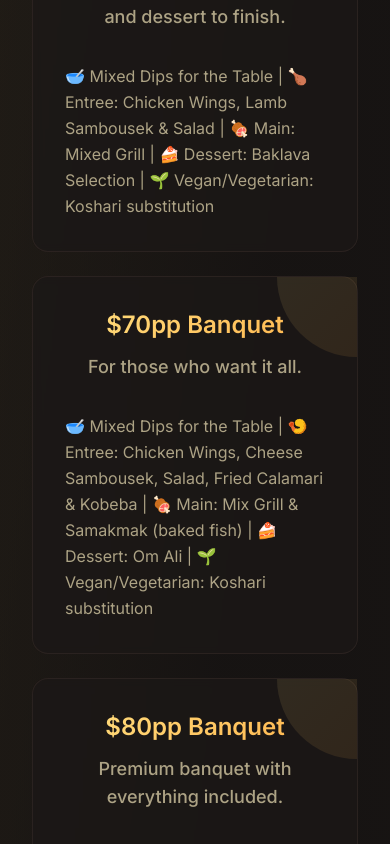
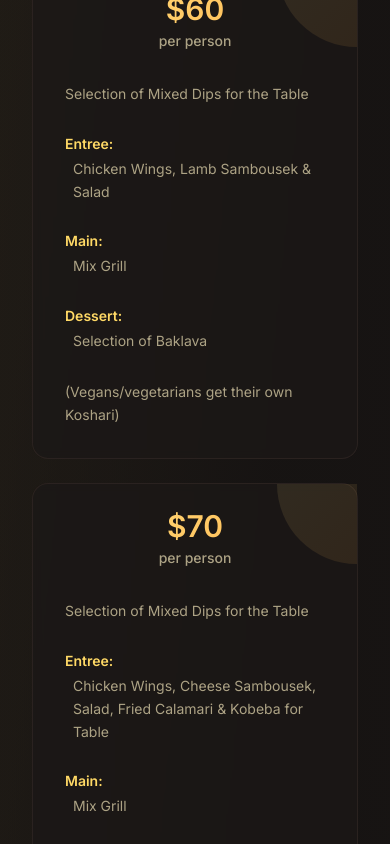
Before and after one commit to michaelyoussef396/cairo-clone-exact, a React (Vite) app: page /menu in a window 390 px wide. Shown: the part 3760-4604 px from the top of the page. Built offline with nearby package versions, Linux system fonts and the light colour scheme; no server answers; the HTML template or start-up script is replaced by a standard one.

Commit message:
Update banquet packages for mobile

```diff
--- a/src/pages/FunctionRoom.tsx
+++ b/src/pages/FunctionRoom.tsx
@@ -15,47 +15,51 @@ import mainDish2 from '@/assets/main-dish-2.webp';
 const FunctionRoom = () => {
   const banquetPackages = [
     {
-      price: "$55pp",
-      title: "Simple, authentic, and satisfying.",
+      price: "$55",
+      perPerson: "per person",
       items: [
-        "🥣 Mixed Dips for the Table",
-        "🍗 Entree: Chicken Wings & Salads",
-        "🍖 Main: Mixed Grill",
-        "🌱 Vegan/Vegetarian: Koshari substitution"
+        { label: "Selection of Mixed Dips for the Table" },
+        { label: "Entree", value: "Chicken Wing & Salad" },
+        { label: "Main", value: "Mix Grill" },
+        { label: "(Vegans/vegetarians get their own Koshari)" }
       ]
     },
     {
-      price: "$60pp",
-      title: "A step up with extra flavour and dessert to finish.",
+      price: "$60",
+      perPerson: "per person",
       items: [
-        "🥣 Mixed Dips for the Table",
-        "🍗 Entree: Chicken Wings, Lamb Sambousek & Salad",
-        "🍖 Main: Mixed Grill",
-        "🍰 Dessert: Baklava Selection",
-        "🌱 Vegan/Vegetarian: Koshari substitution"
+        { label: "Selection of Mixed Dips for the Table" },
+        { label: "Entree", value: "Chicken Wings, Lamb Sambousek & Salad" },
+        { label: "Main", value: "Mix Grill" },
+        { label: "Dessert", value: "Selection of Baklava" },
+        { label: "(Vegans/vegetarians get their own Koshari)" }
       ]
     },
     {
-      price: "$70pp",
-      title: "For those who want it all.",
+      price: "$70",
+      perPerson: "per person",
       items: [
-        "🥣 Mixed Dips for the Table",
-        "🍤 Entree: Chicken Wings, Cheese Sambousek, Salad, Fried Calamari & Kobeba",
-        "🍖 Main: Mix Grill & Samakmak (baked fish)",
-        "🍰 Dessert: Om Ali",
-        "🌱 Vegan/Vegetarian: Koshari substitution"
+        { label: "Selection of Mixed Dips for the Table" },
+        { label: "Entree", value: "Chicken Wings, Cheese Sambousek, Salad, Fried Calamari & Kobeba for Table" },
+        { label: "Main", value: "Mix Grill" },
+        { label: "", value: "Samakmak" },
+        { label: "Dessert", value: "Om Ali" },
+        { label: "(Vegans/vegetarians get their own Koshari)" }
       ]
     },
     {
-      price: "$80pp",
-      title: "Premium banquet with everything included.",
+      price: "$80",
+      perPerson: "per person",
       items: [
-        "🥣 Mixed Dips for the Table",
-        "🍗 Entree: Chicken Wings, Sambousek & Salad",
-        "🍖 Main: Grilled Seafood, Mix Grill, & Macarona Bechamel",
-        "🍰 Desserts: Baklava, Om Ali",
-        "☕ Tea or Coffee included",
-        "🌱 Vegan/Vegetarian: Koshari substitution"
+        { label: "Selection of Mixed Dips for the Table" },
+        { label: "Entree", value: "Chicken Wings, Sambousek & Salad" },
+        { label: "Main", value: "Grilled Seafood" },
+        { label: "", value: "Mix Grill" },
+        { label: "", value: "Macarona Bechamel" },
+        { label: "Dessert", value: "Selection of Baklava" },
+        { label: "", value: "Om Ali" },
+        { label: "", value: "Tea or Coffee" },
+        { label: "(Vegans/vegetarians get their own Koshari)" }
       ]
     }
   ];
@@ -204,39 +208,46 @@ const FunctionRoom = () => {
             </h2>
             <div className="w-32 h-1 bg-gradient-gold mx-auto rounded-full mb-6"></div>
             <p className="text-lg md:text-xl text-muted-foreground max-w-3xl mx-auto leading-relaxed">
-              Curated dining experiences for every celebration, ideal for birthdays, engagements, and group bookings.
+              Perfect for groups and special occasions. Minimum 8 people. 48-hour advance booking required.
             </p>
           </div>
 
-          <div className="grid md:grid-cols-2 lg:grid-cols-4 gap-6 lg:gap-8">
+          <div className="grid grid-cols-1 md:grid-cols-2 lg:grid-cols-4 gap-6 lg:gap-8">
             {banquetPackages.map((pkg, index) => (
               <div
                 key={index}
-                className="group relative bg-card/80 backdrop-blur-sm rounded-2xl p-8 border border-border/50 hover:border-primary/50 transition-all duration-500 hover:scale-105 hover:shadow-2xl hover:shadow-primary/20"
+                className="group relative bg-card/80 backdrop-blur-sm rounded-2xl p-6 md:p-8 border border-border/50 hover:border-primary/50 transition-all duration-500 hover:scale-105 hover:shadow-2xl hover:shadow-primary/20"
               >
                 {/* Decorative corner accent */}
                 <div className="absolute top-0 right-0 w-20 h-20 bg-gradient-gold opacity-10 rounded-bl-full"></div>
 
-                <div className="text-center mb-8 relative z-10">
-                  <div className="text-4xl md:text-5xl font-bold egyptian-gold mb-3 group-hover:scale-110 transition-transform duration-300">
+                <div className="text-center mb-6 md:mb-8 relative z-10">
+                  <div className="text-3xl md:text-4xl lg:text-5xl font-bold egyptian-gold mb-1 group-hover:scale-110 transition-transform duration-300">
                     {pkg.price}
                   </div>
-                  <p className="text-muted-foreground font-medium text-lg">{pkg.title}</p>
+                  <p className="text-muted-foreground font-medium text-sm md:text-base">{pkg.perPerson}</p>
                 </div>
 
-                <div className="space-y-4">
+                <div className="space-y-3 md:space-y-4">
                   {pkg.items.map((item, itemIndex) => (
                     <div
                       key={itemIndex}
-                      className="flex items-start gap-3 p-2 rounded-lg hover:bg-primary/5 transition-colors duration-300"
-                      style={{ animationDelay: `${itemIndex * 0.1}s` }}
+                      className="p-2 rounded-lg hover:bg-primary/5 transition-colors duration-300"
                     >
-                      <span className="text-2xl flex-shrink-0 group-hover:scale-125 transition-transform duration-300">
-                        {item.split(' ')[0]}
-                      </span>
-                      <span className="text-muted-foreground leading-relaxed">
-                        {item.substring(item.indexOf(' ') + 1)}
-                      </span>
+                      {item.label && !item.value && (
+                        <p className="text-muted-foreground leading-relaxed text-sm md:text-base">
+                          {item.label}
+                        </p>
+                      )}
+                      {item.label && item.value && (
+                        <div>
+                          <p className="font-semibold text-primary text-sm md:text-base mb-1">{item.label}:</p>
+                          <p className="text-muted-foreground leading-relaxed text-sm md:text-base pl-2">{item.value}</p>
+                        </div>
+                      )}
+                      {!item.label && item.value && (
+                        <p className="text-muted-foreground leading-relaxed text-sm md:text-base pl-2">{item.value}</p>
+                      )}
                     </div>
                   ))}
                 </div>
--- a/src/pages/NewMenu.tsx
+++ b/src/pages/NewMenu.tsx
@@ -59,24 +59,52 @@ const NewMenu = () => {
 
   const banquetOptions = [
     {
-      title: "$55pp Banquet",
-      price: "Simple, authentic, and satisfying.",
-      description: "🥣 Mixed Dips for the Table | 🍗 Entree: Chicken Wings & Salads | 🍖 Main: Mixed Grill | 🌱 Vegan/Vegetarian: Koshari substitution"
+      price: "$55",
+      perPerson: "per person",
+      items: [
+        { label: "Selection of Mixed Dips for the Table" },
+        { label: "Entree", value: "Chicken Wing & Salad" },
+        { label: "Main", value: "Mix Grill" },
+        { label: "(Vegans/vegetarians get their own Koshari)" }
+      ]
     },
     {
-      title: "$60pp Banquet",
-      price: "A step up with extra flavour and dessert to finish.",
-      description: "🥣 Mixed Dips for the Table | 🍗 Entree: Chicken Wings, Lamb Sambousek & Salad | 🍖 Main: Mixed Grill | 🍰 Dessert: Baklava Selection | 🌱 Vegan/Vegetarian: Koshari substitution"
+      price: "$60",
+      perPerson: "per person",
+      items: [
+        { label: "Selection of Mixed Dips for the Table" },
+        { label: "Entree", value: "Chicken Wings, Lamb Sambousek & Salad" },
+        { label: "Main", value: "Mix Grill" },
+        { label: "Dessert", value: "Selection of Baklava" },
+        { label: "(Vegans/vegetarians get their own Koshari)" }
+      ]
     },
     {
-      title: "$70pp Banquet",
-      price: "For those who want it all.",
-      description: "🥣 Mixed Dips for the Table | 🍤 Entree: Chicken Wings, Cheese Sambousek, Salad, Fried Calamari & Kobeba | 🍖 Main: Mix Grill & Samakmak (baked fish) | 🍰 Dessert: Om Ali | 🌱 Vegan/Vegetarian: Koshari substitution"
+      price: "$70",
+      perPerson: "per person",
+      items: [
+        { label: "Selection of Mixed Dips for the Table" },
+        { label: "Entree", value: "Chicken Wings, Cheese Sambousek, Salad, Fried Calamari & Kobeba for Table" },
+        { label: "Main", value: "Mix Grill" },
+        { label: "", value: "Samakmak" },
+        { label: "Dessert", value: "Om Ali" },
+        { label: "(Vegans/vegetarians get their own Koshari)" }
+      ]
     },
     {
-      title: "$80pp Banquet",
-      price: "Premium banquet with everything included.",
-      description: "🥣 Mixed Dips for the Table | 🍗 Entree: Chicken Wings, Sambousek & Salad | 🍖 Main: Grilled Seafood, Mix Grill, & Macarona Bechamel | 🍰 Desserts: Baklava, Om Ali | ☕ Tea or Coffee included | 🌱 Vegan/Vegetarian: Koshari substitution"
+      price: "$80",
+      perPerson: "per person",
+      items: [
+        { label: "Selection of Mixed Dips for the Table" },
+        { label: "Entree", value: "Chicken Wings, Sambousek & Salad" },
+        { label: "Main", value: "Grilled Seafood" },
+        { label: "", value: "Mix Grill" },
+        { label: "", value: "Macarona Bechamel" },
+        { label: "Dessert", value: "Selection of Baklava" },
+        { label: "", value: "Om Ali" },
+        { label: "", value: "Tea or Coffee" },
+        { label: "(Vegans/vegetarians get their own Koshari)" }
+      ]
     }
   ];
 
@@ -186,20 +214,40 @@ const NewMenu = () => {
             {banquetOptions.map((option, index) => (
               <div
                 key={index}
-                className="group relative bg-card/80 backdrop-blur-sm rounded-2xl p-8 border border-border/50 hover:border-primary/50 transition-all duration-500 hover:scale-105 hover:shadow-2xl hover:shadow-primary/20"
+                className="group relative bg-card/80 backdrop-blur-sm rounded-2xl p-6 md:p-8 border border-border/50 hover:border-primary/50 transition-all duration-500 hover:scale-105 hover:shadow-2xl hover:shadow-primary/20"
               >
                 {/* Decorative corner accent */}
                 <div className="absolute top-0 right-0 w-20 h-20 bg-gradient-gold opacity-10 rounded-bl-full"></div>
 
-                <div className="text-center mb-8 relative z-10">
-                  <div className="text-2xl md:text-3xl font-bold egyptian-gold mb-3 group-hover:scale-110 transition-transform duration-300">
-                    {option.title}
+                <div className="text-center mb-6 md:mb-8 relative z-10">
+                  <div className="text-3xl md:text-4xl lg:text-5xl font-bold egyptian-gold mb-1 group-hover:scale-110 transition-transform duration-300">
+                    {option.price}
                   </div>
-                  <p className="text-muted-foreground font-medium text-lg mb-4">{option.price}</p>
+                  <p className="text-muted-foreground font-medium text-sm md:text-base">{option.perPerson}</p>
                 </div>
 
-                <div className="relative z-10">
-                  <p className="text-muted-foreground leading-relaxed">{option.description}</p>
+                <div className="space-y-3 md:space-y-4">
+                  {option.items.map((item, itemIndex) => (
+                    <div
+                      key={itemIndex}
+                      className="p-2 rounded-lg hover:bg-primary/5 transition-colors duration-300"
+                    >
+                      {item.label && !item.value && (
+                        <p className="text-muted-foreground leading-relaxed text-sm md:text-base">
+                          {item.label}
+                        </p>
+                      )}
+                      {item.label && item.value && (
+                        <div>
+                          <p className="font-semibold text-primary text-sm md:text-base mb-1">{item.label}:</p>
+                          <p className="text-muted-foreground leading-relaxed text-sm md:text-base pl-2">{item.value}</p>
+                        </div>
+                      )}
+                      {!item.label && item.value && (
+                        <p className="text-muted-foreground leading-relaxed text-sm md:text-base pl-2">{item.value}</p>
+                      )}
+                    </div>
+                  ))}
                 </div>
               </div>
             ))}
```
